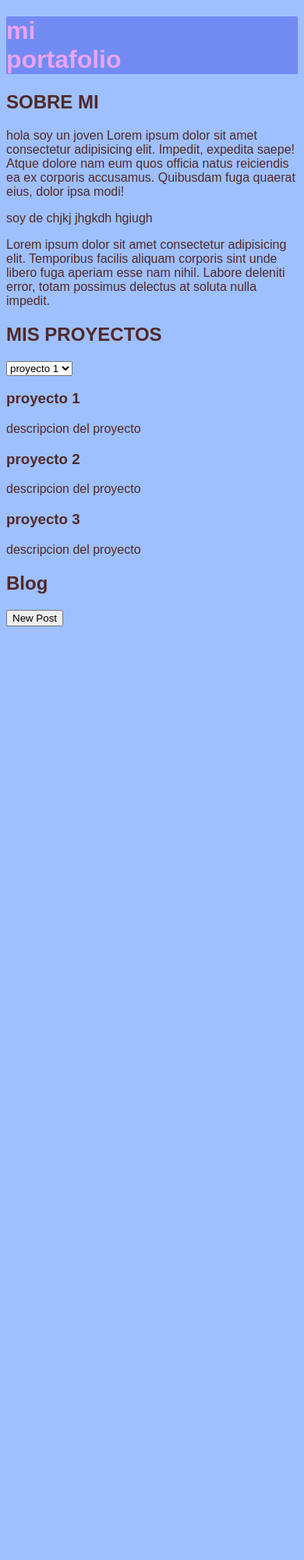
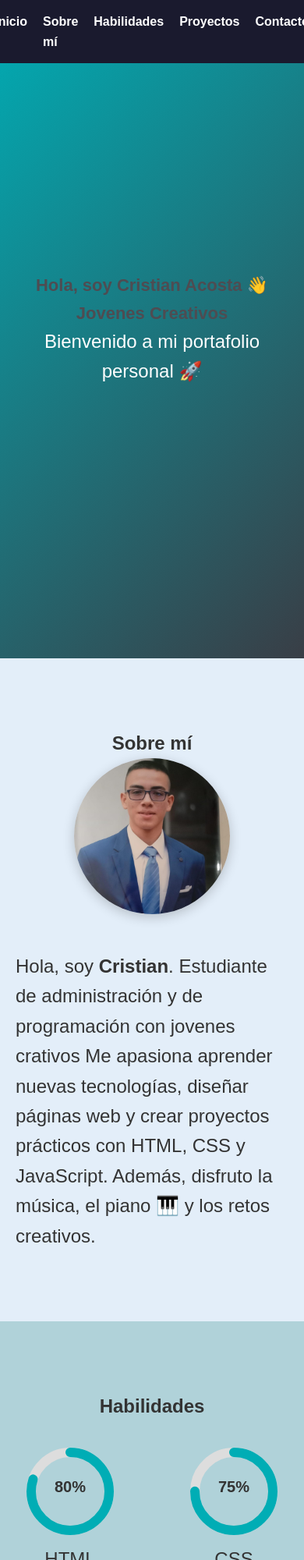
Before and after one commit to chris10766h/portafolio, a plain HTML site: page index.html in a window 390 px wide. Shown: the top 2000 px of the page at 78% size. Before the commit the page ends 844 px from the top, so only its background shows below. Drawn offline with Linux system fonts and the light colour scheme.

Commit message:
htmml css js

```diff
--- /dev/null
+++ b/codigo.js
@@ -0,0 +1,58 @@
+
+const texto = "Hola, soy Cristian Acosta 👋 Jovenes Creativos ";
+let i = 0;
+
+function escribir() {
+  if (i < texto.length) {
+    document.getElementById("escribir").textContent += texto[i];
+    i++;
+    setTimeout(escribir, 100);
+  }
+}
+escribir();
+
+
+function mostrarAnimaciones() {
+  let secciones = document.querySelectorAll("section.animado, .tarjeta");
+  secciones.forEach(sec => {
+    let pos = sec.getBoundingClientRect().top;
+    if (pos < window.innerHeight - 100) {
+      sec.classList.add("visible");
+    }
+  });
+}
+
+
+function animarCirculos() {
+  let habilidades = document.querySelectorAll(".habilidad-circular");
+  habilidades.forEach(hab => {
+    let pos = hab.getBoundingClientRect().top;
+    if (pos < window.innerHeight - 50 && !hab.classList.contains("animado")) {
+      hab.classList.add("animado");
+
+      let porcentaje = hab.getAttribute("data-porcentaje");
+      let circulo = hab.querySelector("circle:last-child");
+      let numero = hab.querySelector(".numero");
+
+      let progreso = 0;
+      let intervalo = setInterval(() => {
+        if (progreso >= porcentaje) {
+          clearInterval(intervalo);
+        } else {
+          progreso++;
+          numero.textContent = progreso + "%";
+          let offset = 314 - (314 * progreso) / 100;
+          circulo.style.strokeDashoffset = offset;
+        }
+      }, 20);
+    }
+  });
+}
+
+window.addEventListener("scroll", () => {
+  mostrarAnimaciones();
+  animarCirculos();
+});
+
+mostrarAnimaciones();
+animarCirculos();
--- /dev/null
+++ b/estilos.css
@@ -0,0 +1,247 @@
+* {
+  margin: 0;
+  padding: 0;
+  box-sizing: border-box;
+}
+
+html {
+  scroll-behavior: smooth;
+  scroll-padding-top: 70px;
+}
+
+body {
+  font-family: Arial, sans-serif;
+  background: #f4f4f9;
+  color: #333;
+  line-height: 1.6;
+}
+
+h1 {
+   font-size:  72px;
+   color:#4e4c52
+}
+
+p {
+  font-size: 24px;
+}
+
+@media (max-width: 768px) {
+  h1 {
+    font-size: 50px;
+  }
+}
+
+/* Cuando la ventana sea menor a 480px (celulares pequeños) */
+@media (max-width: 480px) {
+  h1 {
+    font-size: 22px;
+  }
+}
+
+#encabezado {
+  background: #1a1a2e;
+  color: white;
+  padding: 15px 0;
+  position: fixed;
+  top: 0;
+  width: 100%;
+  z-index: 1000;
+}
+
+.menu ul {
+  list-style: none;
+  display: flex;
+  justify-content: center;
+  gap: 20px;
+}
+
+.menu ul li a {
+  color: white;
+  text-decoration: none;
+  font-weight: bold;
+}
+
+.menu ul li a:hover {
+  color: #00adb5;
+}
+
+section {
+  padding: 90px 20px;
+  min-height: 100vh;
+  display: flex;
+  flex-direction: column;
+  justify-content: center;
+  text-align: center;
+}
+
+#inicio {
+  background: linear-gradient(135deg, #00adb5, #393e46);
+  color: white;
+
+}
+
+#sobre-mi {
+  background: #a8d6f33a;
+    min-height: 10vh;
+}
+
+#proyectos {
+  background: #62f2f22d;
+    min-height: 10vh;
+}
+
+#habilidades {
+  background: #439ca463;
+    min-height: 10vh;
+}
+
+#contacto {
+  background: #41659447;
+  padding: 60px 20px;
+    min-height: 10vh;
+}
+
+#contacto p {
+  margin: 5px 0;
+}
+
+.sobre-mi-contenedor {
+  display: flex;
+  align-items: center;
+  justify-content: center;
+  gap: 40px;
+  max-width: 900px;
+  margin: auto;
+  flex-wrap: wrap;
+}
+
+.sobre-mi-img img {
+  width: 200px;
+  height: 200px;
+  border-radius: 50%;
+  object-fit: cover;
+  box-shadow: 0 4px 15px rgba(0,0,0,0.2);
+}
+
+.sobre-mi-texto {
+  flex: 1;
+  text-align: left;
+}
+
+.contenedor {
+  max-width: 900px;
+  margin: auto;
+  padding: 30px;
+  background: white;
+  border-radius: 12px;
+  box-shadow: 0 4px 15px rgba(0,0,0,0.1);
+}
+
+.proyectos {
+  display: grid;
+  grid-template-columns: repeat(auto-fit, minmax(250px, 1fr));
+  gap: 20px;
+  margin-top: 20px;
+}
+
+.tarjeta {
+  background: #fcbdab84;
+  padding: 20px;
+  border-radius: 10px;
+  box-shadow: 0 3px 8px rgba(0,0,0,0.1);
+  transition: transform 0.2s ease;
+}
+
+.tarjeta:hover {
+  transform: translateY(-5px);
+}
+
+.habilidades-contenedor {
+  display: flex;
+  justify-content: center;
+  gap:90px;
+  flex-wrap: wrap;
+  margin-top: 30px;
+}
+
+.habilidad-circular {
+  position: relative;
+  width: 120px;
+  text-align: center;
+}
+
+.habilidad-circular svg {
+  width: 120px;
+  height: 120px;
+  transform: rotate(-90deg);
+}
+
+.habilidad-circular circle {
+  fill: none;
+  stroke-width: 12;
+  stroke-linecap: round;
+}
+
+.habilidad-circular circle:first-child {
+  stroke: #ddd;
+}
+
+.habilidad-circular circle:last-child {
+  stroke: #00adb5;
+  stroke-dasharray: 314;
+  stroke-dashoffset: 314;
+  transition: stroke-dashoffset 1.5s ease;
+}
+
+.habilidad-circular .numero {
+  position: absolute;
+  top: 38px;
+  left: 50%;
+  transform: translateX(-50%);
+  font-size: 20px;
+  font-weight: bold;
+}
+
+.btn-proyecto {
+  display: inline-block;
+  margin-top: 10px;
+  padding: 10px 18px;
+  background: #51e5e874;
+  color: white;
+  font-size: 15px;
+  font-weight: bold;
+  border-radius: 8px;
+  text-decoration: none;
+  transition: background 0.3s ease, transform 0.2s ease;
+}
+
+.btn-proyecto:hover {
+  background: #007a80;
+  transform: scale(1.05);
+}
+
+.btn-whatsapp {
+  display: inline-block;
+  margin-top: 15px;
+  padding: 12px 25px;
+  background: #25d366;
+  color: white;
+  font-size: 18px;
+  font-weight: bold;
+  border-radius: 30px;
+  text-decoration: none;
+  box-shadow: 0 4px 10px rgba(0,0,0,0.2);
+  transition: background 0.3s ease;
+
+}
+
+.btn-whatsapp:hover {
+  background: #1ebe5d;
+}
+
+#pie {
+  background: #1a1a2e;
+  color: white;
+  text-align: center;
+  padding: 20px;
+}
--- a/index.html
+++ b/index.html
@@ -1,60 +1,116 @@
 <!DOCTYPE html>
 <html lang="es">
+
 <head>
     <meta charset="UTF-8">
     <meta name="viewport" content="width=device-width, initial-scale=1.0">
- <link rel="stylesheet" href="style.css">
-  <title>portafolio</title>
+    <title>Mi Portafolio</title>
+    <link rel="stylesheet" href="estilos.css">
+</head>
 
-</head>
 <body>
-  <div class="titulo">
-    <header>
-    <h1 >mi <br> portafolio</h1>
+    <header id="encabezado">
+        <nav class="menu">
+            <ul>
+                <li><a href="#inicio">Inicio</a></li>
+                <li><a href="#sobre-mi">Sobre mí</a></li>
+                <li><a href="#habilidades">Habilidades</a></li>
+                <li><a href="#proyectos">Proyectos</a></li>
+                <li><a href="#contacto">Contacto</a></li>
+            </ul>
+        </nav>
+    </header>
 
-  </header>
+    <section id="inicio">
+        <h1 id="escribir"></h1>
+        <p>Bienvenido a mi portafolio personal 🚀</p>
+    </section>
+
+    <section id="sobre-mi" class="animado">
+        <h2>Sobre mí</h2>
+        <div class="sobre-mi-contenedor">
+            <!-- Imagen redonda -->
+            <div class="sobre-mi-img">
+                <img src="5.jpeg" alt="Foto de Chris">
             </div>
-  <section>
-    <h2>SOBRE MI</h2>
-    <p> hola soy un joven Lorem ipsum dolor sit amet consectetur adipisicing elit. Impedit, expedita saepe! Atque dolore nam eum quos officia natus reiciendis ea ex corporis accusamus. Quibusdam fuga quaerat eius, dolor ipsa modi!</p>
-    <p>soy de chjkj  jhgkdh hgiugh</p>
-    <p>Lorem ipsum dolor sit amet consectetur adipisicing elit. Temporibus facilis aliquam corporis sint unde libero fuga aperiam esse nam nihil. Labore deleniti error, totam possimus delectus at soluta nulla impedit.</p>
-  </section>
-  <section>
 
-    <h2> MIS PROYECTOS</h2>
-    <div class="proyectos">
-       <select class="listproyec">
-          <option value="proyecto 1">proyecto 1</option>
-          <option value="proyecto 2">proyecto 2</option>
-          <option value="proyecto 3">proyecto 3</option>
-       </select>
-       <div class="proyec">
-        <h3>proyecto 1</h3>
-        <p>descripcion del proyecto</p>
-       </div>
-       <div class="proyec">
-        <h3>proyecto 2</h3>
-        <p>descripcion del proyecto</p>
-       </div>
-       <div class="proyec">
-        <h3>proyecto 3</h3>
-        <p>descripcion del proyecto</p>
+            <div class="sobre-mi-texto">
+                <p>Hola, soy <b>Cristian</b>. Estudiante de administración y de programación con jovenes crativos
+                    Me apasiona aprender nuevas tecnologías, diseñar páginas web y crear proyectos prácticos con HTML,
+                    CSS y JavaScript.
+                    Además, disfruto la música, el piano 🎹 y los retos creativos.</p>
             </div>
         </div>
     </section>
-  <section id="blog">
-      <div class="blog-header">
-        <h2>Blog</h2>
-        <button class="new-post-btn" id="newPostBtn">New Post</button>
+
+    <section id="habilidades" class="animado">
+        <h2>Habilidades</h2>
+        <div class="habilidades-contenedor">
+            <div id="html" class="habilidad-circular" data-porcentaje="80">
+                <svg>
+                    <circle cx="60" cy="60" r="50"></circle>
+                    <circle cx="60" cy="60" r="50"></circle>
+                </svg>
+                <div class="numero">80%</div>
+                <p>HTML</p>
             </div>
 
-      <div class="blog-list" id="blogList">
-        <!-- Blog posts will be dynamically added here -->
+            <div id="css" class="habilidad-circular" data-porcentaje="75">
+                <svg>
+                    <circle cx="60" cy="60" r="50"></circle>
+                    <circle cx="60" cy="60" r="50"></circle>
+                </svg>
+                <div class="numero">75%</div>
+                <p>CSS</p>
+            </div>
+
+            <div id="js" class="habilidad-circular" data-porcentaje="60">
+                <svg>
+                    <circle cx="60" cy="60" r="50"></circle>
+                    <circle cx="60" cy="60" r="50"></circle>
+                </svg>
+                <div class="numero">60%</div>
+                <p>JavaScript</p>
+            </div>
+        </div>
+    </section>
+
+ <section id="proyectos" class="animado">
+  <h2>Proyectos</h2>
+  <div class="proyectos">
+    <div class="tarjeta">
+      <h3>Proyecto 1</h3>
+      <p>Página web sencilla con HTML y CSS.</p>
+      <a href="" target="_blank" class="btn-proyecto">🔗 Ver más</a>
+    </div>
+    <div class="tarjeta">
+      <h3>Proyecto 2</h3>
+      <p>Formulario interactivo con JavaScript.</p>
+      <a href="" target="_blank" class="btn-proyecto">🔗 Ver más</a>
+    </div>
+    <div class="tarjeta">
+      <h3>Proyecto 3</h3>
+      <p>Portafolio personal responsivo.</p>
+      <a href="" target="_blank" class="btn-proyecto">🔗 Ver más</a>
+    </div>
   </div>
 </section>
 
 
+    <section id="contacto" class="animado">
+        <h2>Contacto</h2>
+        <p>📧 Email:cristofer2007z@gmail.com </p>
+        <p>📱 Teléfono: 3242558743</p>
+        <p>📍 Ubicación: Cali, Colombia</p>
+        <a href="https://wa.me/573242558743" target="_blank" class="btn-whatsapp">💬 Contáctame</a>
+    </section>
+    </section>
 
+    <footer id="pie">
+        <p>© 2025 Mi Portafolio - Hecho con ❤️ por Cristian Acosta</p>
+    </footer>
+
+    <script src="codigo.js"></script>
 </body>
+
 </html>
--- a/style.css
+++ /dev/null
@@ -1,13 +0,0 @@
-/* Estilos generales */
-body {
-  font-family: Arial, sans-serif;
-
-  background: rgb(158, 192, 255);
-  color: rgb(80, 40, 40);
-
-}
-
-header {
-  background: rgba(63, 77, 230, 0.467);
-  color: rgb(234, 163, 244);
-}
```
Also changed, not shown: 5.jpeg (added). Lines whose indentation alone changed are shown as unchanged.
